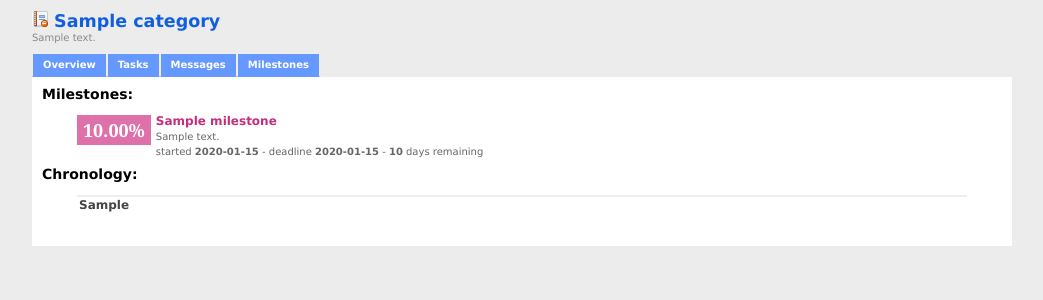
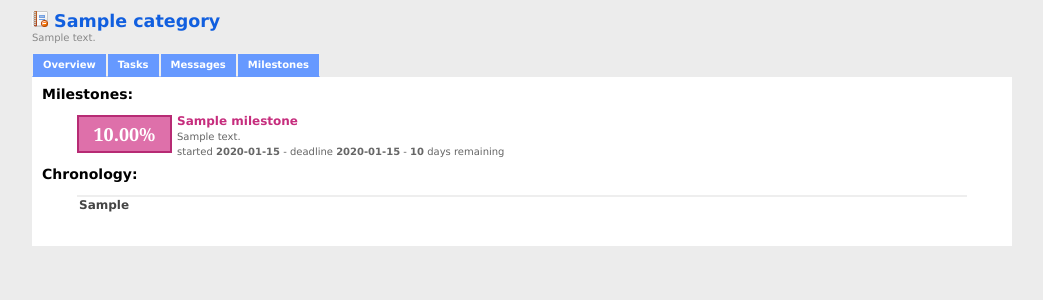
Before and after one commit to mreiferson/tasklance, a Django app: template apps/projman/templates/overview.html in a window 1280 px wide. Shown: the part 35-335 px from the top of the page, without its empty margins (118-1161 px from the left). Run offline with Django 3.2, Linux system fonts and the light colour scheme; the template is opened without the code that fills it: most values are stand-ins (such as "Sample title", 1, 10 or a date in 2020); parts of the project's set-up code (start-up, migrations or seed data) failed here and were passed over.

Commit message:
enhanced milestone style
git-svn-id: https://svn.vrenesis.com/tasklance/trunk@3430 e4e18489-d04f-4dbd-bd3b-2e29156f5e3f

```diff
--- a/apps/projman/templates/home.html
+++ b/apps/projman/templates/home.html
@@ -10,7 +10,7 @@
 		margin-top: 10px;
 	}
 	.msMeta {
-		width: 500px;
+		width: 475px;
 	}
 </style>
 <table cellspacing="0" id="overviewContainer">
--- a/apps/projman/templates/milestones_css.html
+++ b/apps/projman/templates/milestones_css.html
@@ -14,14 +14,16 @@
 }
 
 .milestoneOverview .msPercCompleted {
+	border: 2px solid #B72B74;
 	text-align: center;
 	font-size: 18px;
 	font-weight: bold;
 	font-family: Georgia;
 	color: #fff;
-	padding: 6px;
+	padding: 8px;
 	background: #DE70AA;
 	float: left;
+	width: 75px;
 	margin-right: 5px;
 }
 
```
